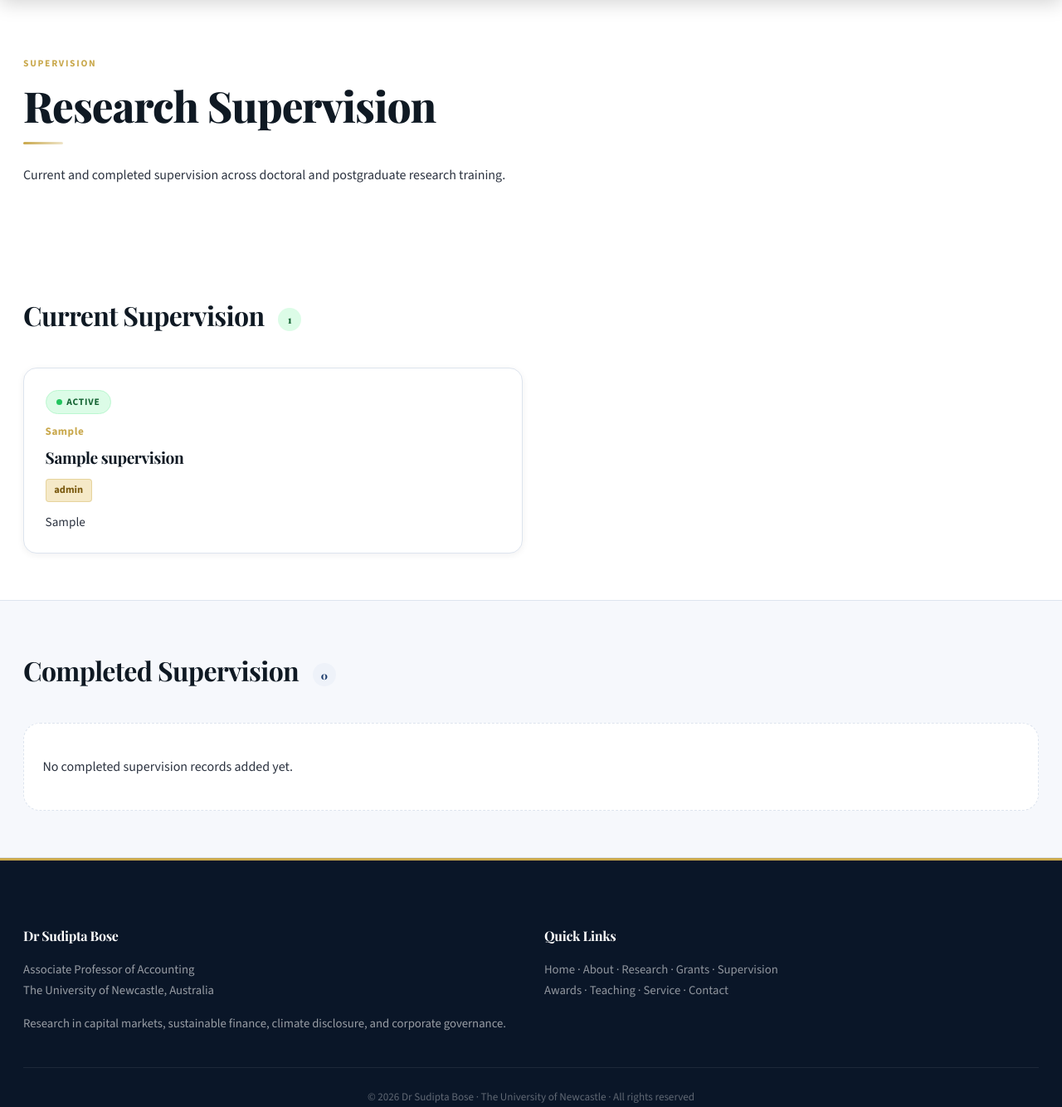
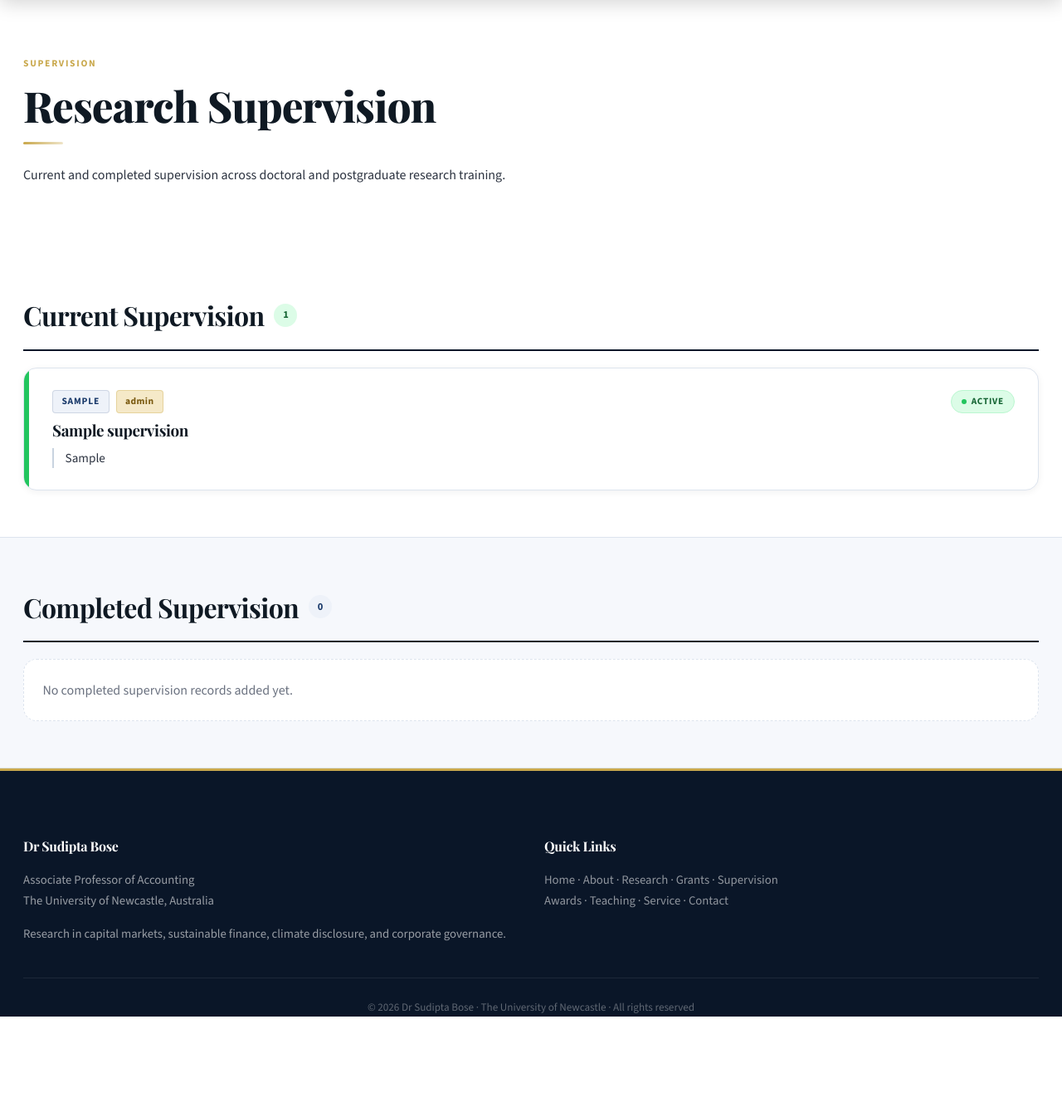
Before and after one commit to Rajibbiswas-Aisking/Sudipta-Bose, a Django app: page /supervision/ in a window 1280 px wide. Shown: the part 74-1408 px from the top of the page at 83% size. After the commit the page ends 1299 px from the top, so only its background shows below. Run offline with Django 5.2, Linux system fonts and the light colour scheme; tables that the repository leaves empty hold one stand-in row (values such as "Sample post"); some web fonts are replaced.

Commit message:
supervisison
Co-authored-by: Copilot <copilot@github.com>

```diff
--- a/website/templates/website/supervision.html
+++ b/website/templates/website/supervision.html
@@ -3,18 +3,115 @@
 
 {% block page_styles %}
 <style>
-/* ── Status badges ───────────────────────────────── */
+
+/* ── Supervision card ────────────────────────────── */
+.sup-card {
+  background: var(--surface);
+  border: 1px solid var(--line);
+  border-radius: var(--radius-md);
+  padding: 0;
+  overflow: hidden;
+  box-shadow: var(--shadow-sm);
+  transition: box-shadow 0.2s ease, transform 0.2s ease;
+  display: grid;
+  grid-template-columns: 6px 1fr;
+}
+
+.sup-card:hover {
+  box-shadow: var(--shadow-md);
+  transform: translateY(-2px);
+}
+
+.sup-card.current  { --stripe: #22c55e; }
+.sup-card.completed { --stripe: var(--brand); }
+
+.sup-card-stripe {
+  background: var(--stripe);
+  width: 6px;
+  border-radius: var(--radius-md) 0 0 var(--radius-md);
+}
+
+.sup-card-body {
+  padding: 1.6rem 1.75rem;
+  display: grid;
+  grid-template-columns: 1fr auto;
+  gap: 0.6rem 2rem;
+  align-items: start;
+}
+
+/* ── Left column ─────────────────────────────────── */
+.sup-main { min-width: 0; }
+
+.sup-card-top {
+  display: flex;
+  align-items: center;
+  flex-wrap: wrap;
+  gap: 0.5rem;
+  margin-bottom: 0.6rem;
+}
+
+.sup-degree-pill {
+  font-size: 0.72rem;
+  font-weight: 800;
+  letter-spacing: 0.07em;
+  text-transform: uppercase;
+  background: var(--accent);
+  color: var(--brand);
+  border: 1px solid rgba(26,58,107,0.15);
+  border-radius: 4px;
+  padding: 0.2rem 0.65rem;
+}
+
+.role-pill {
+  font-size: 0.72rem;
+  font-weight: 700;
+  background: var(--gold-light);
+  color: #7a5a10;
+  border: 1px solid rgba(201,168,76,0.35);
+  border-radius: 4px;
+  padding: 0.2rem 0.65rem;
+  letter-spacing: 0.04em;
+}
+
+.sup-name {
+  font-family: var(--font-display);
+  font-size: 1.18rem;
+  font-weight: 700;
+  color: var(--text);
+  margin: 0 0 0.5rem;
+  line-height: 1.3;
+}
+
+.sup-topic {
+  font-size: 0.95rem;
+  color: var(--text-body);
+  line-height: 1.6;
+  margin: 0;
+  padding-left: 0.85rem;
+  border-left: 2px solid var(--line-strong, #c8d3e0);
+}
+
+/* ── Right column ────────────────────────────────── */
+.sup-side {
+  text-align: right;
+  display: flex;
+  flex-direction: column;
+  align-items: flex-end;
+  gap: 0.5rem;
+  flex-shrink: 0;
+}
+
 .status-badge {
   display: inline-flex;
   align-items: center;
   gap: 0.35rem;
-  font-size: 0.72rem;
+  font-size: 0.7rem;
   font-weight: 800;
   letter-spacing: 0.07em;
   text-transform: uppercase;
   border-radius: 999px;
   padding: 0.22rem 0.75rem;
-  margin-bottom: 0.6rem;
+  white-space: nowrap;
 }
 
 .status-badge.current {
@@ -32,61 +129,43 @@
 .status-badge::before {
   content: "";
   display: inline-block;
-  width: 7px;
-  height: 7px;
+  width: 6px;
+  height: 6px;
   border-radius: 50%;
+  flex-shrink: 0;
 }
 
 .status-badge.current::before   { background: #22c55e; }
-.status-badge.completed::before { background: var(--navy); }
+.status-badge.completed::before { background: var(--brand); }
 
-/* ── Card meta line ──────────────────────────────── */
-.sup-meta {
-  font-size: 0.82rem;
-  font-weight: 700;
-  color: var(--gold);
-  letter-spacing: 0.04em;
-  margin: 0 0 0.25rem;
-}
-
-/* ── Role pill ───────────────────────────────────── */
-.role-pill {
-  display: inline-block;
-  font-size: 0.78rem;
-  font-weight: 700;
-  background: var(--gold-light);
-  color: #7a5a10;
-  border: 1px solid rgba(201,168,76,0.35);
-  border-radius: 4px;
-  padding: 0.15rem 0.6rem;
-  margin-bottom: 0.5rem;
-}
-
-/* ── Topic text ──────────────────────────────────── */
-.sup-topic {
-  font-size: 0.95rem;
-  color: var(--text-body);
-  margin: 0.3rem 0 0;
-  line-height: 1.5;
-}
-
-/* ── Current position badge ──────────────────────── */
 .current-position-badge {
   display: inline-flex;
   align-items: center;
-  gap: 0.45rem;
-  margin-top: 0.85rem;
-  background: var(--accent);
-  border: 1px solid rgba(26,58,107,0.18);
+  gap: 0.4rem;
+  background: var(--bg);
+  border: 1px solid var(--line);
   border-radius: var(--radius-sm);
-  padding: 0.35rem 0.85rem;
-  font-size: 0.85rem;
+  padding: 0.3rem 0.75rem;
+  font-size: 0.82rem;
   font-weight: 600;
-  color: var(--brand);
-  width: fit-content;
+  color: var(--text-body);
+  max-width: 240px;
+  text-align: left;
+  line-height: 1.4;
 }
 
-/* ── Section count chip ──────────────────────────── */
+/* ── Section heading with count ──────────────────── */
+.sup-section-head {
+  display: flex;
+  align-items: center;
+  gap: 0.75rem;
+  margin-bottom: 1.25rem;
+  padding-bottom: 0.85rem;
+  border-bottom: 2px solid var(--navy);
+}
+
+.sup-section-head h2 { margin: 0; }
+
 .section-count {
   display: inline-flex;
   align-items: center;
@@ -96,26 +175,37 @@
   border-radius: 999px;
   font-size: 0.78rem;
   font-weight: 800;
-  margin-left: 0.6rem;
   padding: 0 0.5rem;
-  vertical-align: middle;
 }
 
-.section-count.green {
-  background: #dcfce7;
-  color: #166534;
-}
+.section-count.green { background: #dcfce7; color: #166534; }
+.section-count.navy  { background: var(--accent); color: var(--brand); }
 
-.section-count.navy {
-  background: var(--accent);
-  color: var(--brand);
+/* ── Stack ───────────────────────────────────────── */
+.sup-stack {
+  display: flex;
+  flex-direction: column;
+  gap: 1rem;
 }
 
 .empty-card {
   background: var(--surface);
   border: 1px dashed var(--line);
-  border-radius: 20px;
+  border-radius: var(--radius-md);
   padding: 1.4rem;
+  color: var(--muted);
+}
+
+@media (max-width: 640px) {
+  .sup-card-body {
+    grid-template-columns: 1fr;
+  }
+  .sup-side {
+    text-align: left;
+    align-items: flex-start;
+    flex-direction: row;
+    flex-wrap: wrap;
+  }
 }
 </style>
 {% endblock %}
@@ -133,25 +223,33 @@
 {# ── Current Supervision ─────────────────────────── #}
 <section class="section">
   <div class="container">
-    <div class="section-heading">
-      <h2>
-        Current Supervision
+    <div class="sup-section-head">
+      <h2>Current Supervision</h2>
       <span class="section-count green">{{ current_supervisions|length }}</span>
-      </h2>
     </div>
-    <div class="grid cards-2" style="margin-top:1.5rem;">
+
+    <div class="sup-stack">
       {% for item in current_supervisions %}
-      <article class="card">
+      <article class="sup-card current">
+        <div class="sup-card-stripe"></div>
+        <div class="sup-card-body">
+          <div class="sup-main">
+            <div class="sup-card-top">
+              <span class="sup-degree-pill">{{ item.degree }}</span>
+              <span class="role-pill">{{ item.role }}</span>
+            </div>
+            <h3 class="sup-name">{{ item.student_name }}</h3>
+            {% if item.topic %}
+            <p class="sup-topic">{{ item.topic }}</p>
+            {% endif %}
+          </div>
+          <div class="sup-side">
             <span class="status-badge current">Active</span>
-        <p class="sup-meta">{{ item.degree }}</p>
-        <h3>{{ item.student_name }}</h3>
-        <span class="role-pill">{{ item.role }}</span>
-        {% if item.topic %}<p class="sup-topic">{{ item.topic }}</p>{% endif %}
+          </div>
+        </div>
       </article>
       {% empty %}
-      <article class="empty-card" style="grid-column:1/-1;">
-        <p>No current supervision records added yet.</p>
-      </article>
+      <div class="empty-card">No current supervision records added yet.</div>
       {% endfor %}
     </div>
   </div>
@@ -160,31 +258,39 @@
 {# ── Completed Supervision ───────────────────────── #}
 <section class="section section-alt">
   <div class="container">
-    <div class="section-heading">
-      <h2>
-        Completed Supervision
+    <div class="sup-section-head">
+      <h2>Completed Supervision</h2>
       <span class="section-count navy">{{ completed_supervisions|length }}</span>
-      </h2>
     </div>
-    <div class="grid cards-2" style="margin-top:1.5rem;">
+
+    <div class="sup-stack">
       {% for item in completed_supervisions %}
-      <article class="card">
+      <article class="sup-card completed">
+        <div class="sup-card-stripe"></div>
+        <div class="sup-card-body">
+          <div class="sup-main">
+            <div class="sup-card-top">
+              <span class="sup-degree-pill">{{ item.degree }}</span>
+              <span class="role-pill">{{ item.role }}</span>
+            </div>
+            <h3 class="sup-name">{{ item.student_name }}</h3>
+            {% if item.topic %}
+            <p class="sup-topic">{{ item.topic }}</p>
+            {% endif %}
+          </div>
+          <div class="sup-side">
             <span class="status-badge completed">Completed</span>
-        <p class="sup-meta">{{ item.degree }}</p>
-        <h3>{{ item.student_name }}</h3>
-        <span class="role-pill">{{ item.role }}</span>
-        {% if item.topic %}<p class="sup-topic">{{ item.topic }}</p>{% endif %}
             {% if item.current_position %}
             <p class="current-position-badge">
               <span>💼</span>
               <span>{{ item.current_position }}</span>
             </p>
             {% endif %}
+          </div>
+        </div>
       </article>
       {% empty %}
-      <article class="empty-card" style="grid-column:1/-1;">
-        <p>No completed supervision records added yet.</p>
-      </article>
+      <div class="empty-card">No completed supervision records added yet.</div>
       {% endfor %}
     </div>
   </div>
```
Lines whose indentation alone changed are shown as unchanged.
